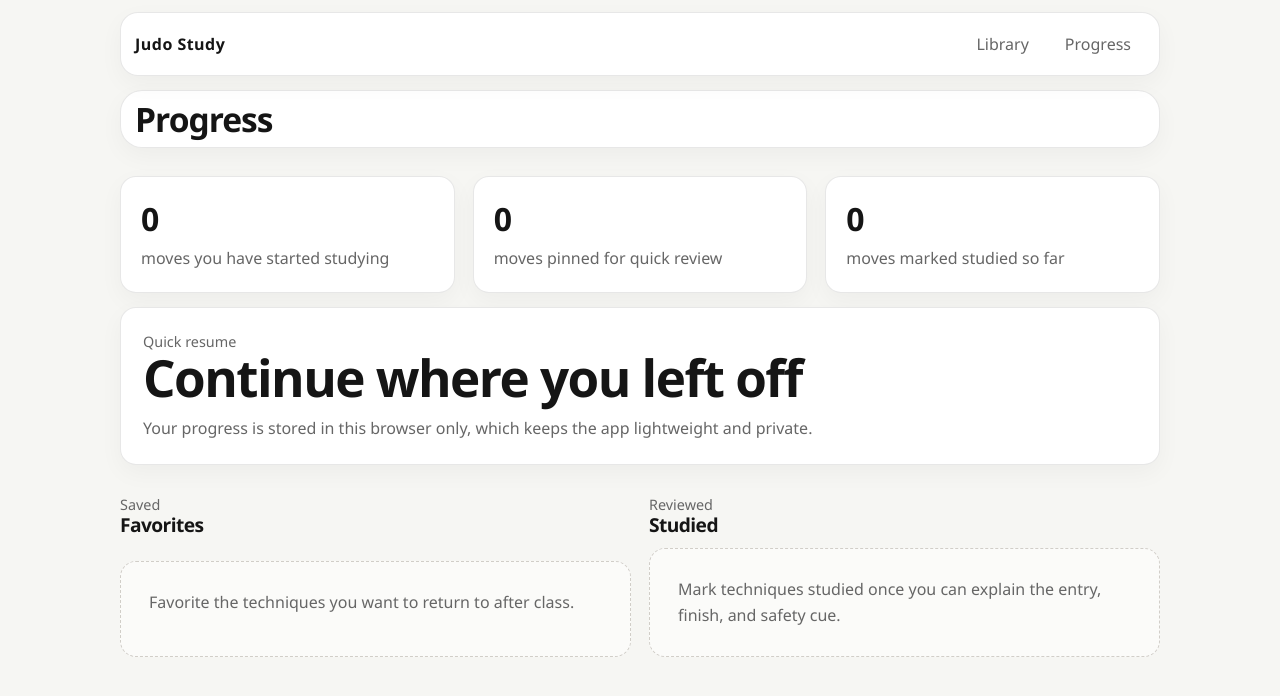
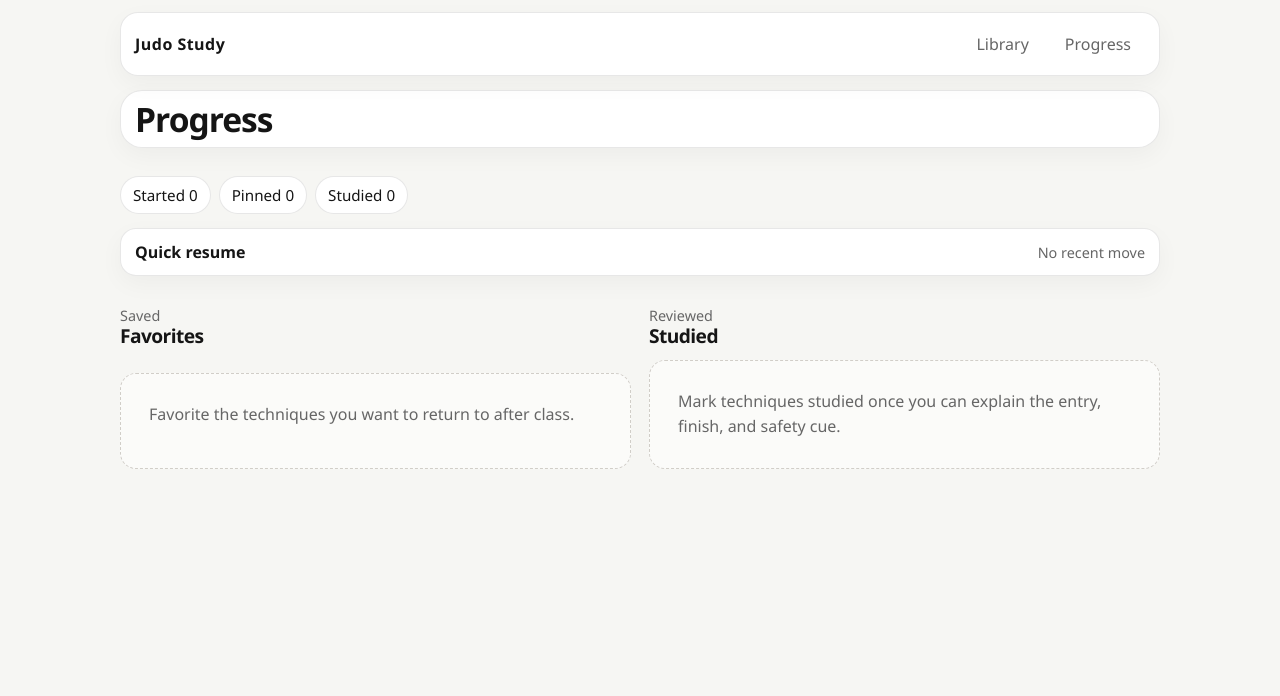
Before and after one commit to gocre8/judo, a Next.js app: page /progress in a window 1280 px wide. Shown: the top 696 px of the page. Built offline with nearby package versions, Linux system fonts and the light colour scheme.

Commit message:
Tighten progress layout and make cards fully clickable

```diff
--- a/app/globals.css
+++ b/app/globals.css
@@ -232,6 +232,21 @@ p {
   margin-bottom: 6px;
 }
 
+.progress-summary {
+  display: flex;
+  flex-wrap: wrap;
+  gap: 8px;
+}
+
+.progress-summary span {
+  padding: 8px 12px;
+  border-radius: 999px;
+  border: 1px solid var(--line);
+  background: var(--surface);
+  color: var(--ink);
+  font-size: 0.95rem;
+}
+
 .filter-panel {
   border-radius: var(--radius-lg);
   padding: 14px;
@@ -262,6 +277,15 @@ p {
   padding: 10px;
   display: grid;
   gap: 10px;
+}
+
+.move-card--link {
+  transition: transform 150ms ease, box-shadow 150ms ease, border-color 150ms ease;
+}
+
+.move-card--link:hover {
+  transform: translateY(-1px);
+  border-color: rgba(20, 20, 20, 0.18);
 }
 
 .move-card__visual {
@@ -396,6 +420,18 @@ p {
 
 .curriculum-row p {
   font-size: 0.95rem;
+}
+
+.quick-resume {
+  padding: 12px 14px;
+}
+
+.quick-resume__row {
+  display: flex;
+  align-items: center;
+  justify-content: space-between;
+  gap: 10px;
+  flex-wrap: wrap;
 }
 
 .resource-link {
--- a/components/MoveCard.tsx
+++ b/components/MoveCard.tsx
@@ -9,7 +9,7 @@ type MoveCardProps = {
 
 export function MoveCard({ move, progress }: MoveCardProps) {
   return (
-    <article className="move-card">
+    <Link href={`/moves/${move.id}`} className="move-card move-card--link">
       <MoveImage move={move} variant="card" />
       <div className="move-card__top">
         <div>
@@ -26,9 +26,6 @@ export function MoveCard({ move, progress }: MoveCardProps) {
         <span>{move.situationTags[0]}</span>
         <span>{move.difficulty}</span>
       </div>
-      <Link href={`/moves/${move.id}`} className="text-link">
-        Open
-      </Link>
-    </article>
+    </Link>
   );
 }
--- a/components/ProgressClient.tsx
+++ b/components/ProgressClient.tsx
@@ -26,38 +26,23 @@ export function ProgressClient() {
 
   return (
     <div className="section">
-      <section className="stats-grid">
-        <article className="stat-card">
-          <strong>{summary.started}</strong>
-          <p>moves you have started studying</p>
-        </article>
-        <article className="stat-card">
-          <strong>{summary.favorites}</strong>
-          <p>moves pinned for quick review</p>
-        </article>
-        <article className="stat-card">
-          <strong>{summary.studied}</strong>
-          <p>moves marked studied so far</p>
-        </article>
+      <section className="progress-summary">
+        <span>Started {summary.started}</span>
+        <span>Pinned {summary.favorites}</span>
+        <span>Studied {summary.studied}</span>
       </section>
 
-      <section className="panel detail-panel">
-        <div className="section-heading">
-          <div>
-            <p className="muted-label">Quick resume</p>
-            <h2>Continue where you left off</h2>
-          </div>
+      <section className="detail-panel quick-resume">
+        <div className="quick-resume__row">
+          <strong>Quick resume</strong>
           {lastViewedId ? (
-            <Link className="action-pill" href={`/moves/${lastViewedId}`}>
-              Reopen {moveMap[lastViewedId].name}
+            <Link className="chip" href={`/moves/${lastViewedId}`}>
+              {moveMap[lastViewedId].name}
             </Link>
-          ) : null}
+          ) : (
+            <span className="muted-label">{ready ? "No recent move" : "Loading..."}</span>
+          )}
         </div>
-        <p>
-          {ready
-            ? "Your progress is stored in this browser only, which keeps the app lightweight and private."
-            : "Loading your saved study state from local storage."}
-        </p>
       </section>
 
       <section className="progress-grid">
```
